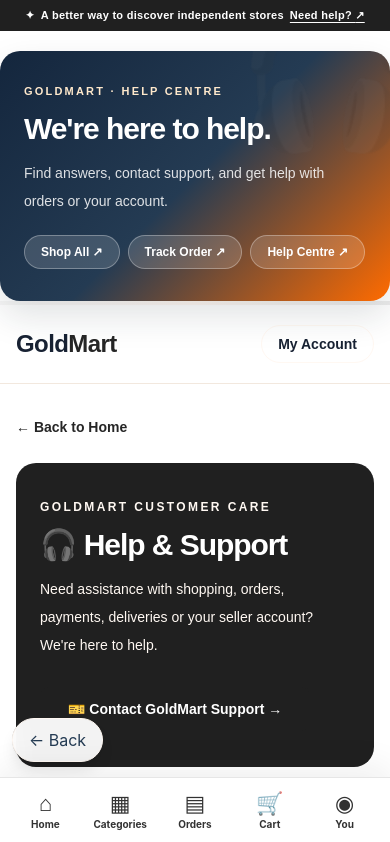
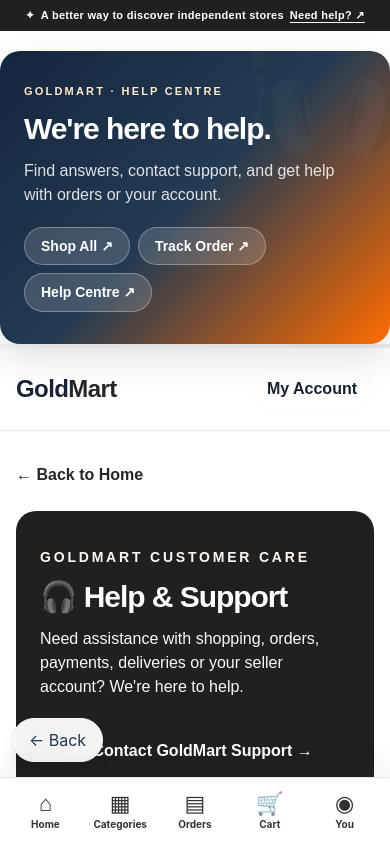
Before and after one commit to oscar1-max/Gold-mart-Ybsr, a Next.js app: page /help in a window 390 px wide. Shown: the top 842 px of the page. Built offline with nearby package versions, Linux system fonts and the light colour scheme.

Commit message:
Increase small text sizes on mobile across GoldMart

```diff
--- a/app/globals.css
+++ b/app/globals.css
@@ -2929,3 +2929,16 @@ body:has(.gm-zone-buyer) button[aria-label="Toggle administrator tools"] {
  .gm-zone-buyer .gm-dept-editorial-card:nth-child(3) {display:none}
  .gm-zone-buyer .gm-dept:is(.gm-dept--garden,.gm-dept--sports,.gm-dept--gifts,.gm-dept--hobbies,.gm-dept--travel,.gm-dept--music,.gm-dept--health,.gm-dept--menswear,.gm-dept--womenswear) .gm-dept-hero {min-height:390px;background-position:64% center}
 }
+
+/* Mobile readability: keep small storefront and workspace copy legible without desktop layout changes. */
+@media (max-width: 640px) {
+  .gm-zone-buyer :is(.text-xs, [class~="text-xs"]),
+  .gm-zone-seller :is(.text-xs, [class~="text-xs"]),
+  .gm-zone-admin :is(.text-xs, [class~="text-xs"]) { font-size: 0.875rem; line-height: 1.45; }
+  .gm-zone-buyer :is(.text-sm, [class~="text-sm"]),
+  .gm-zone-seller :is(.text-sm, [class~="text-sm"]),
+  .gm-zone-admin :is(.text-sm, [class~="text-sm"]) { font-size: 1rem; line-height: 1.5; }
+  .gm-zone-buyer :is(input, select, textarea),
+  .gm-zone-seller :is(input, select, textarea),
+  .gm-zone-admin :is(input, select, textarea) { font-size: max(16px, 1em); }
+}
```
